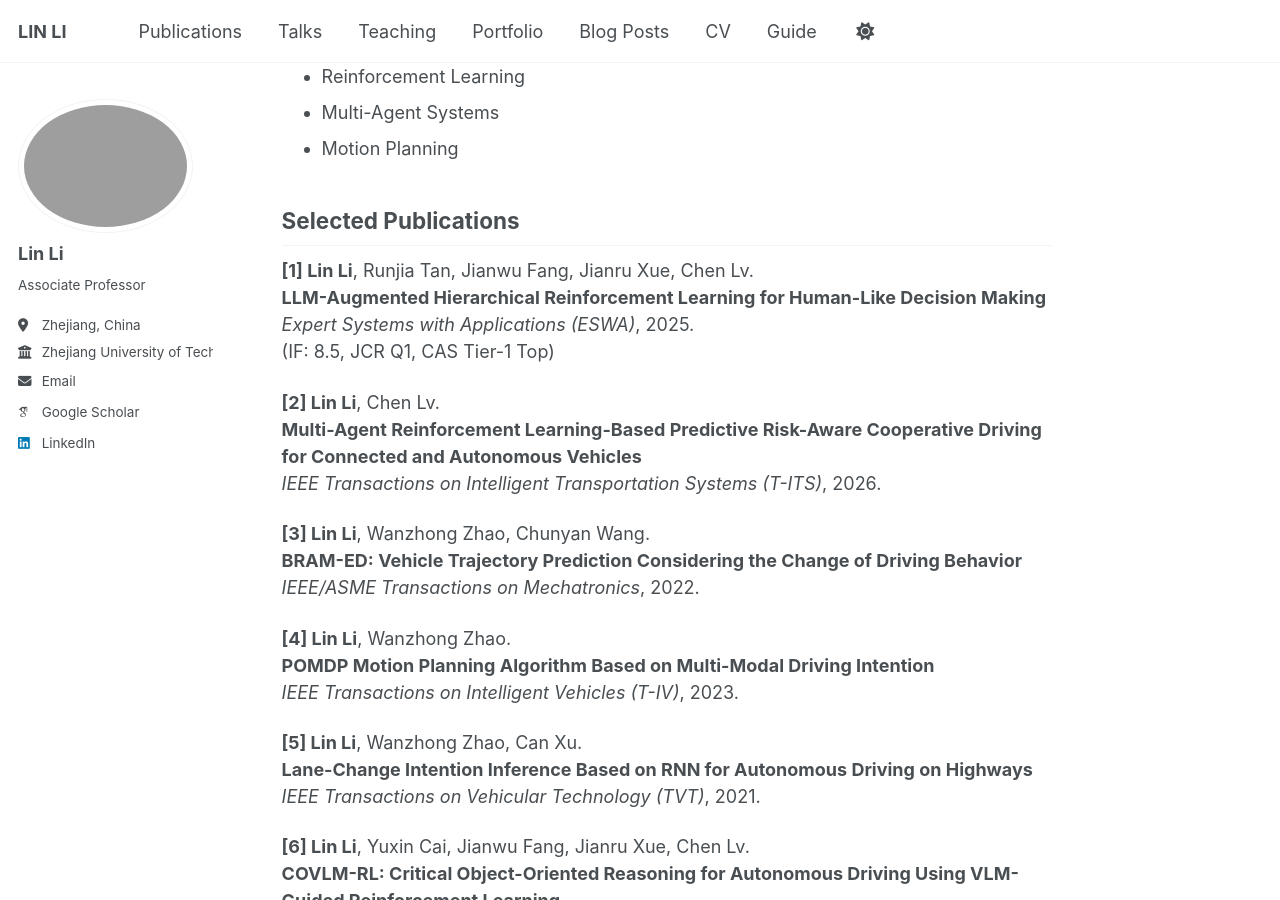
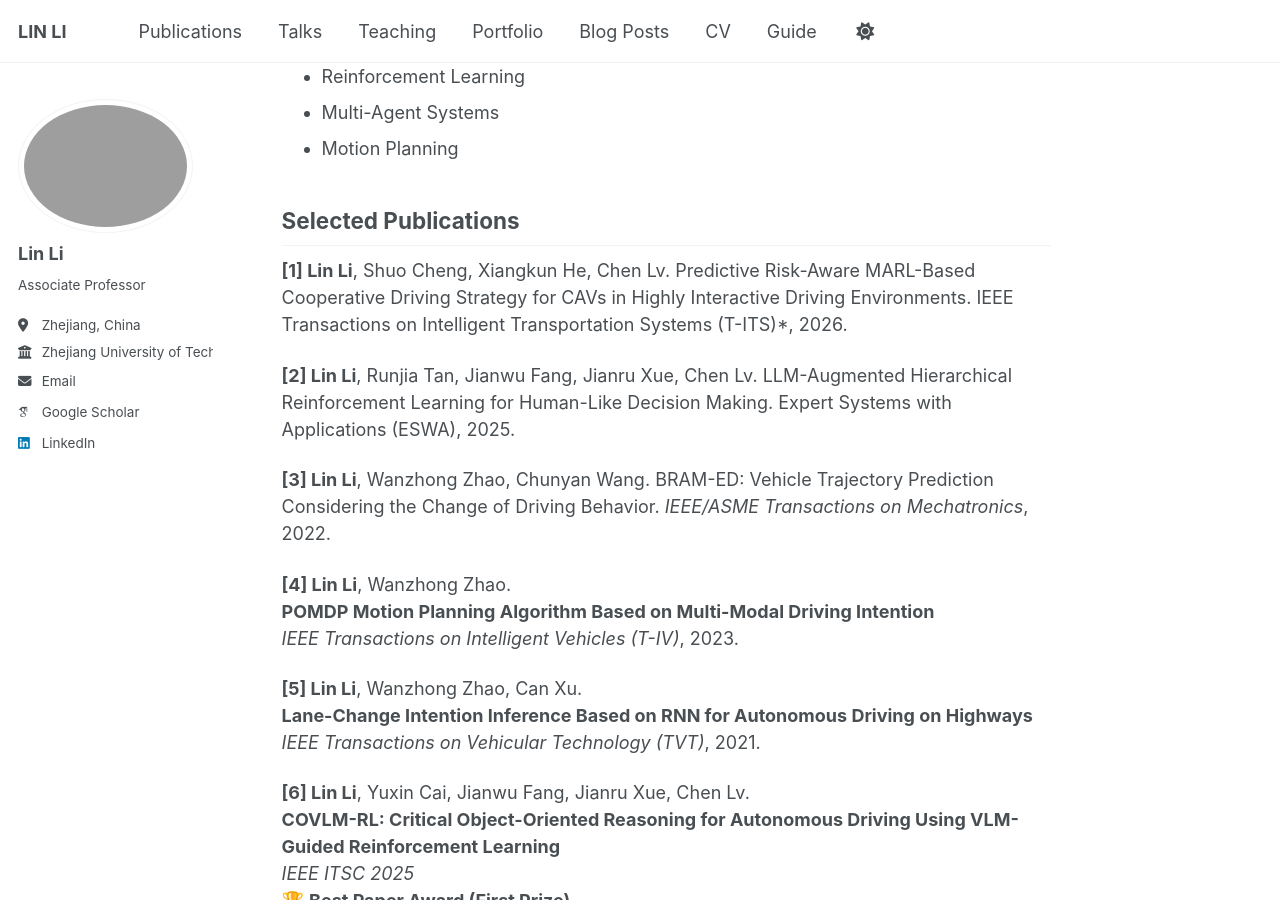
Before and after one commit to lilin96/lilin96a.github.io, a Jekyll site: the page built from _pages/about.md, in a window 1280 px wide and 900 px high, scrolled down 557 px. Built offline with Jekyll 4.4.1, drawn with Linux system fonts in a browser that asks for light colours; some web fonts are replaced; a script bundle is joined from its source files by our own code; library files that are not in the unit come from our copies.

Commit message:
Update about.md

```diff
--- a/_pages/about.md
+++ b/_pages/about.md
@@ -19,18 +19,11 @@
 
 ## Selected Publications
 
-**[1] Lin Li**, Runjia Tan, Jianwu Fang, Jianru Xue, Chen Lv.
-**LLM-Augmented Hierarchical Reinforcement Learning for Human-Like Decision Making**
-*Expert Systems with Applications (ESWA)*, 2025.
-(IF: 8.5, JCR Q1, CAS Tier-1 Top)
+**[1] Lin Li**, Shuo Cheng, Xiangkun He, Chen Lv. Predictive Risk-Aware MARL-Based Cooperative Driving Strategy for CAVs in Highly Interactive Driving Environments. IEEE Transactions on Intelligent Transportation Systems (T-ITS)*, 2026.
 
-**[2] Lin Li**, Chen Lv.
-**Multi-Agent Reinforcement Learning-Based Predictive Risk-Aware Cooperative Driving for Connected and Autonomous Vehicles**
-*IEEE Transactions on Intelligent Transportation Systems (T-ITS)*, 2026.
+**[2] Lin Li**, Runjia Tan, Jianwu Fang, Jianru Xue, Chen Lv. LLM-Augmented Hierarchical Reinforcement Learning for Human-Like Decision Making. Expert Systems with Applications (ESWA), 2025.
 
-**[3] Lin Li**, Wanzhong Zhao, Chunyan Wang.
-**BRAM-ED: Vehicle Trajectory Prediction Considering the Change of Driving Behavior**
-*IEEE/ASME Transactions on Mechatronics*, 2022.
+**[3] Lin Li**, Wanzhong Zhao, Chunyan Wang. BRAM-ED: Vehicle Trajectory Prediction Considering the Change of Driving Behavior. *IEEE/ASME Transactions on Mechatronics*, 2022.
 
 **[4] Lin Li**, Wanzhong Zhao.
 **POMDP Motion Planning Algorithm Based on Multi-Modal Driving Intention**
```
